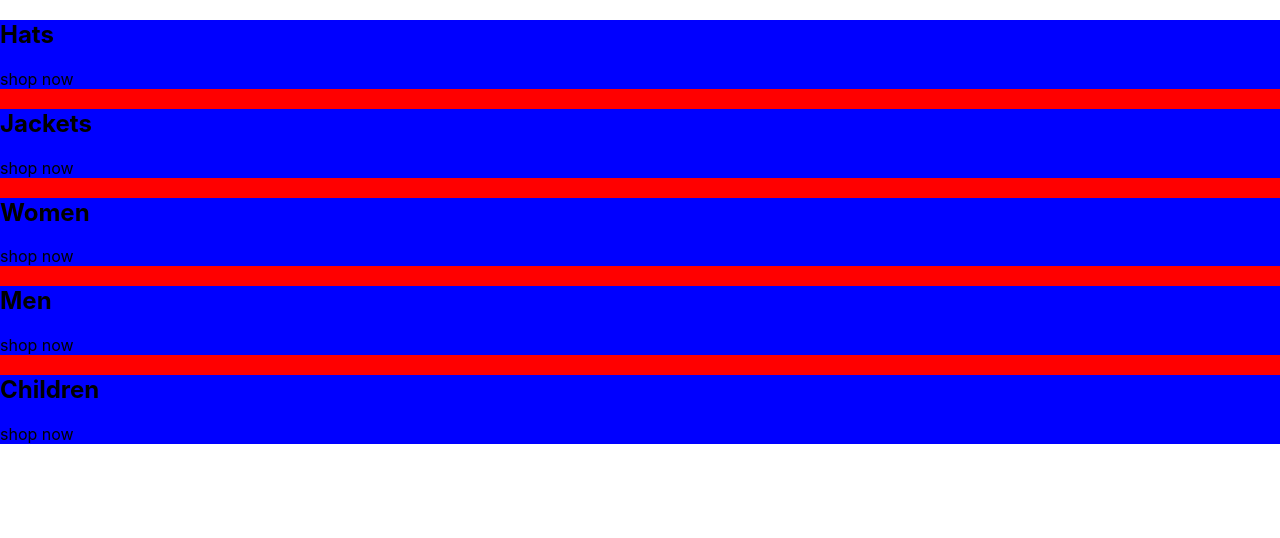
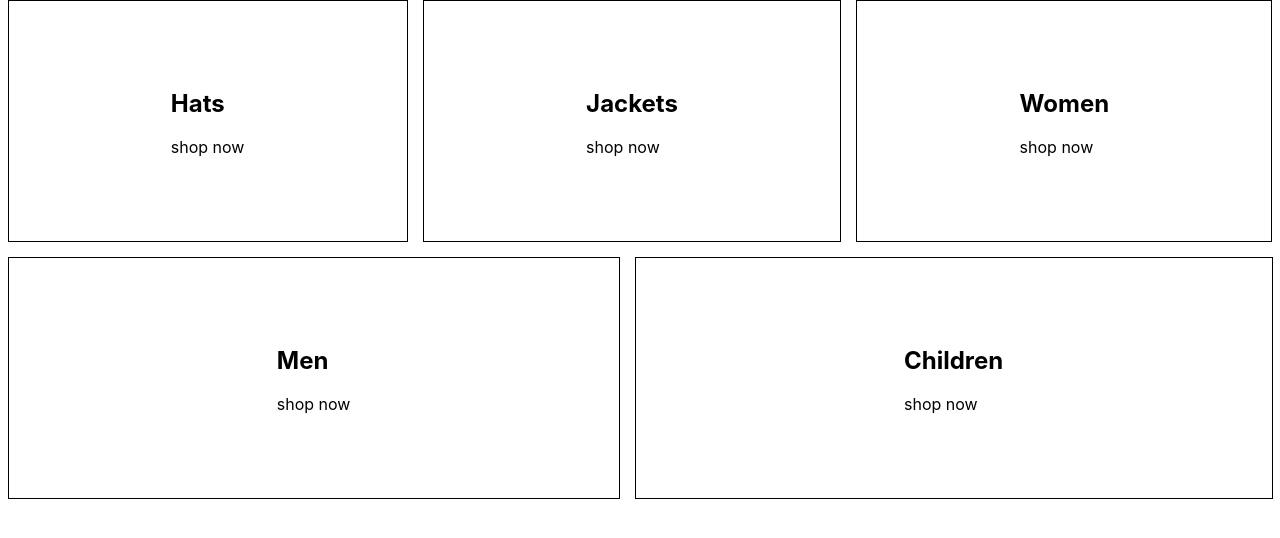
Before and after one commit to hgmancholam/Tienda_Virtual, a React (Create React App) app in the folder crwn-ecommerce/: page / in a window 1280 px wide. Shown: the top 538 px of the page. Built offline with nearby package versions, Linux system fonts and the light colour scheme.

Commit message:
adding scss

```diff
--- a/crwn-ecommerce/package.json
+++ b/crwn-ecommerce/package.json
@@ -35,5 +35,8 @@
       "last 1 firefox version",
       "last 1 safari version"
     ]
+  },
+  "devDependencies": {
+    "@babel/plugin-proposal-private-property-in-object": "^7.21.11"
   }
 }
--- a/crwn-ecommerce/src/App.js
+++ b/crwn-ecommerce/src/App.js
@@ -1,4 +1,4 @@
-import "./categories.style.scss";
+import "./categories.styles.scss";
 
 
 const App = () => {
--- a/crwn-ecommerce/src/categories.style.scss
+++ /dev/null
@@ -1,10 +0,0 @@
-.categories-container {
-    background-color: red;
-}
-.category-container {
-    background-color: blue;
-}
-.background-img {
-}
-.category-body-containter {
-}
--- /dev/null
+++ b/crwn-ecommerce/src/categories.styles.scss
@@ -0,0 +1,75 @@
+.categories-container {
+  width: 100%;
+  display: flex;
+  flex-wrap: wrap;
+  justify-content: space-between;
+}
+
+.category-container {
+  min-width: 30%;
+  height: 240px;
+  flex: 1 1 auto;
+  display: flex;
+  align-items: center;
+  justify-content: center;
+  border: 1px solid black;
+  margin: 0 7.5px 15px;
+  overflow: hidden;
+
+  &:hover {
+    cursor: pointer;
+
+    & .background-image {
+      transform: scale(1.1);
+      transition: transform 6s cubic-bezier(0.25, 0.45, 0.45, 0.95);
+    }
+
+    & .category-body-container {
+      opacity: 0.9;
+    }
+  }
+
+  &.large {
+    height: 380px;
+  }
+
+  &:first-child {
+    margin-right: 7.5px;
+  }
+
+  &:last-child {
+    margin-left: 7.5px;
+  }
+
+  .background-image {
+    width: 100%;
+    height: 100%;
+    background-size: cover;
+    background-position: center;
+  }
+
+  .category-body-container {
+    height: 90px;
+    padding: 0 25px;
+    display: flex;
+    flex-direction: column;
+    align-items: center;
+    justify-content: center;
+    border: 1px solid black;
+    background-color: white;
+    opacity: 0.7;
+    position: absolute;
+
+    h2 {
+      font-weight: bold;
+      margin: 0 6px 0;
+      font-size: 22px;
+      color: #4a4a4a;
+    }
+
+    p {
+      font-weight: lighter;
+      font-size: 16px;
+    }
+  }
+}
```
Also changed, not shown: 1 other file (tests, documents, lock files or other folders).
